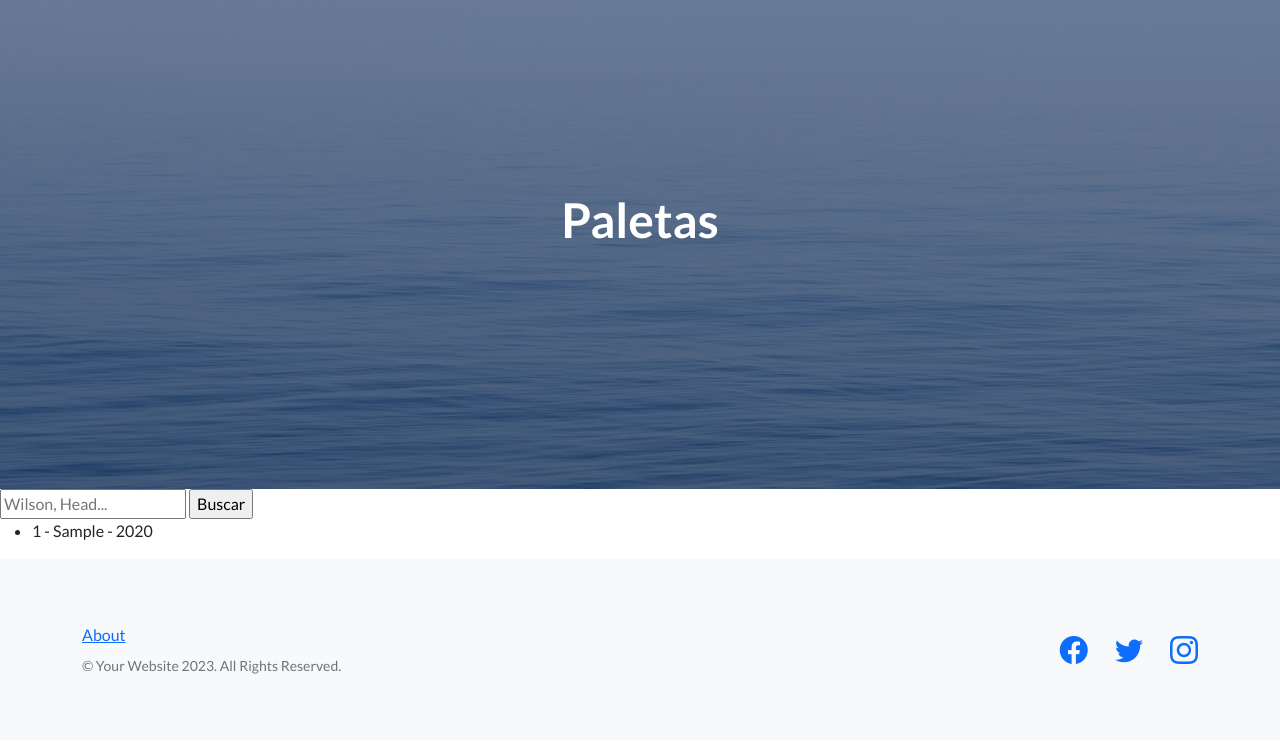
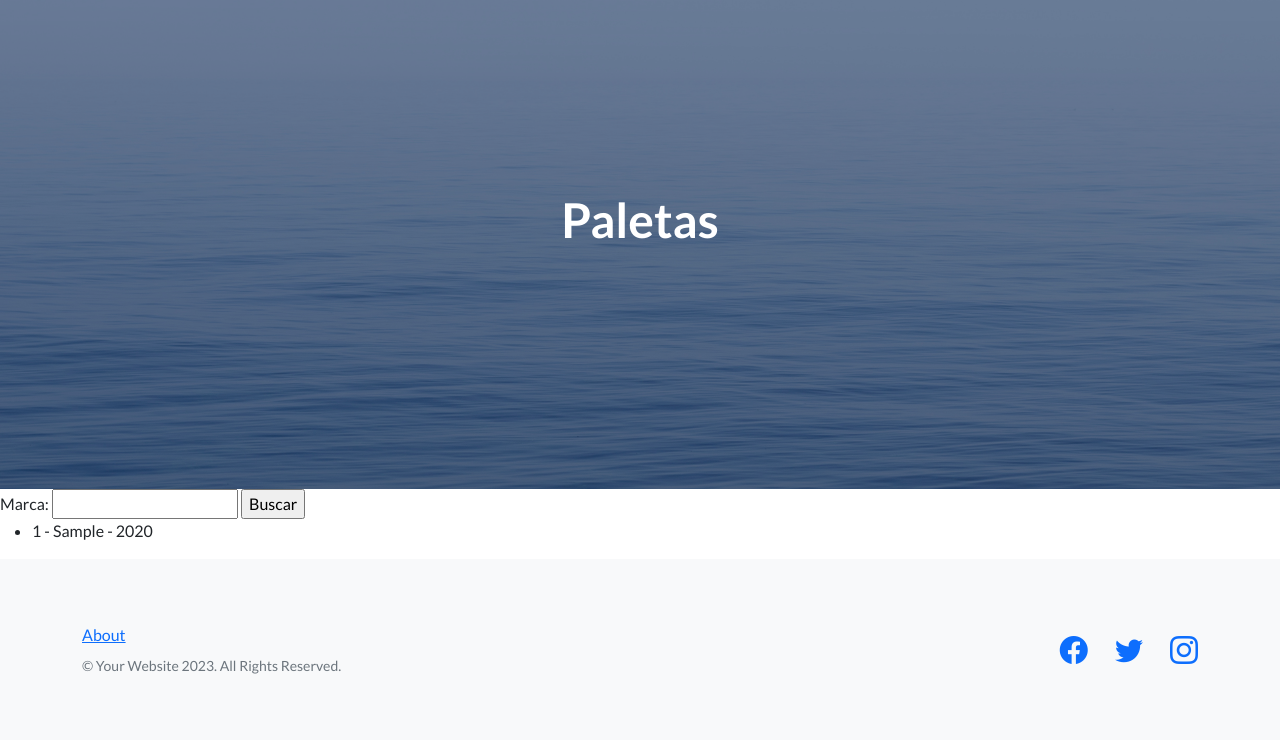
Before and after one commit to cdbiancotti/nuevo-django, a Django app: page /paletas/ in a window 1280 px wide. Shown: the part 57-800 px from the top of the page. Run offline with Django 4.2, Linux system fonts and the light colour scheme; tables that the repository leaves empty hold one stand-in row (values such as "Sample post"); some libraries are stand-ins or nearby versions.

Commit message:
Agregamos busqueda con django forms

```diff
--- a/inicio/forms.py
+++ b/inicio/forms.py
@@ -4,3 +4,6 @@ class CrearPaletaFormulario(forms.Form):
     marca = forms.CharField(max_length=30)
     descripcion = forms.CharField(max_length=250)
     anio = forms.IntegerField()
+
+class BusquedaPaletaFormulario(forms.Form):
+    marca = forms.CharField(max_length=30, required=False)
--- a/inicio/templates/inicio/paletas.html
+++ b/inicio/templates/inicio/paletas.html
@@ -11,7 +11,8 @@ Paletas
 {% block main %}
 
 <form action="">
-    <input type="text" name="marca" placeholder="Wilson, Head...">
+    {% comment %} <input type="text" name="marca" placeholder="Wilson, Head..."> {% endcomment %}
+    {{formulario}}
     <input type="submit" value="Buscar">
 </form>
 
--- a/inicio/views.py
+++ b/inicio/views.py
@@ -2,7 +2,7 @@ from django.shortcuts import render, redirect
 # from django.http import HttpResponse
 # from django.template import loader
 from inicio.models import Paleta
-from inicio.forms import CrearPaletaFormulario
+from inicio.forms import CrearPaletaFormulario, BusquedaPaletaFormulario
 
 def inicio(request):
 
@@ -17,14 +17,23 @@ def inicio(request):
 
 def paletas(request):
 
-    marca_a_buscar = request.GET.get('marca')
+    # v1
+    # marca_a_buscar = request.GET.get('marca')
 
-    if marca_a_buscar:
+    # if marca_a_buscar:
+    #     listado_de_paletas = Paleta.objects.filter(marca__icontains=marca_a_buscar)
+    # else:
+    #     listado_de_paletas = Paleta.objects.all()
+
+    # v2
+    formulario = BusquedaPaletaFormulario(request.GET)
+    if formulario.is_valid():
+        marca_a_buscar = formulario.cleaned_data.get('marca')
         listado_de_paletas = Paleta.objects.filter(marca__icontains=marca_a_buscar)
-    else:
-        listado_de_paletas = Paleta.objects.all()
 
-    return render(request, 'inicio/paletas.html', {'listado_de_paletas': listado_de_paletas})
+    formulario = BusquedaPaletaFormulario()
+    return render(request, 'inicio/paletas.html', {'formulario': formulario, 'listado_de_paletas': listado_de_paletas})
+
 
 def crear_paleta(request):
 
```
